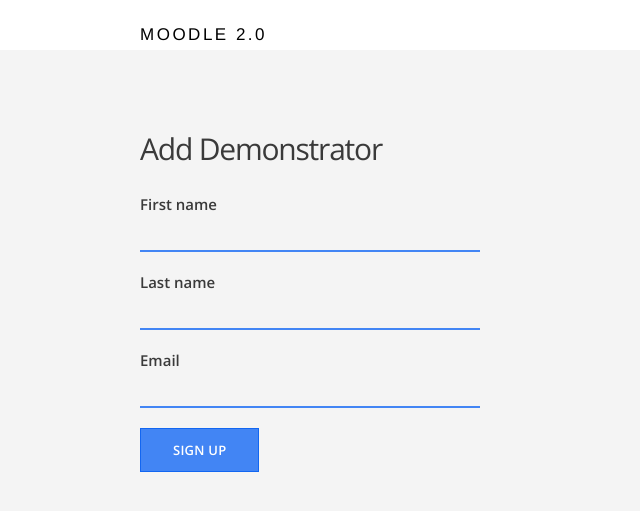
After one commit to Aver30/Moodle2v, a Flask app: page /enrollstd in a window 1280 px wide. The commit adds this page. Shown: the top 511 px of the page, without its empty margins (0-640 px from the left). Run offline with Flask 2, Linux system fonts and the light colour scheme.

Commit message:
Created html page to enroll students and modified other files to implement functionality. You can enroll students now

```diff
--- a/forms.py
+++ b/forms.py
@@ -13,3 +13,10 @@ class LoginForm(Form):
   email = StringField('Email', validators=[DataRequired("Please enter your email address."), Email("Please enter your email address.")])
   password = PasswordField('Password', validators=[DataRequired("Please enter a password.")])
   submit = SubmitField("Sign in")
+
+
+class EnrollForm(Form):
+  first_name = StringField('First name', validators=[DataRequired("Please enter your first name.")])
+  last_name = StringField('Last name', validators=[DataRequired("Please enter your last name.")])
+  email = StringField('Email', validators=[DataRequired("Please enter your email address.")])
+  submit = SubmitField('Sign up')
--- a/routes.py
+++ b/routes.py
@@ -1,6 +1,6 @@
 from flask import Flask, render_template, request, session, redirect, url_for
-from models import db, User
-from forms import LoginForm, SignupForm
+from models import db, User, Student
+from forms import LoginForm, SignupForm, EnrollForm
 
 
 
@@ -83,6 +83,26 @@ def signup():
         return render_template('signup.html', form=form)
 
 
+@app.route("/enrollstd", methods=["GET","POST"])
+def enrollstd():
+    form = EnrollForm()
+
+    if request.method == "POST":
+        if form.validate() == False:
+            return render_template('enrollstd.html', form=form)
+        else:
+
+            newstudent = Student(form.first_name.data, form.last_name.data, form.email.data)
+            db.session.add(newstudent)
+            db.session.commit()
+
+            return redirect(url_for('Lec_pageV2'))
+
+    elif request.method == "GET":
+        return render_template('enrollstd.html', form=form)
+
+
+
 
 @app.route("/dem-page", methods=["GET", "POST"])
 def dem_page():
--- a/templates/Lec-pageV2.html
+++ b/templates/Lec-pageV2.html
@@ -22,7 +22,7 @@
           <p>Available Actions: </p>
 
           <a href = "#" class = "btn-secondary">Add Rubrik</a>
-          <a href = "#" class = "btn-secondary">Add Student</a>
+          <a href = "{{ url_for('enrollstd') }}" class = "btn-secondary">Enroll Student</a>
           <a href = "{{ url_for('signup') }}" class = "btn-secondary">Add Demonstrator</a>
           <a href = "{{ url_for('ViewStudents_Dem') }}" class = "btn-secondary">View Students</a>
 
--- /dev/null
+++ b/templates/enrollstd.html
@@ -0,0 +1,51 @@
+{% extends "layout.html" %}
+
+{% block content %}
+  <main class="container signup-section">
+    <div class="section-content">
+      <h2>Add Demonstrator</h2>
+
+      <form method="POST" action="/enrollstd">
+        {{ form.hidden_tag() }}
+
+        <div class="form-group">
+          {{ form.first_name.label }}
+
+          {% if form.first_name.errors %}
+            {% for error in form.first_name.errors %}
+              <p class="error-message">{{ error }}</p>
+            {% endfor %}
+          {% endif %}
+
+          {{ form.first_name }}
+        </div>
+
+        <div class="form-group">
+          {{ form.last_name.label }}
+
+          {% if form.last_name.errors %}
+            {% for error in form.last_name.errors %}
+              <p class="error-message">{{ error }}</p>
+            {% endfor %}
+          {% endif %}
+
+          {{ form.last_name }}
+        </div>
+
+        <div class="form-group">
+          {{ form.email.label }}
+
+          {% if form.email.errors %}
+            {% for error in form.email.errors %}
+              <p class="error-message">{{ error }}</p>
+            {% endfor %}
+          {% endif %}
+
+          {{ form.email }}
+        </div>
+
+        {{ form.submit(class="btn-primary") }}
+      </form>
+    </div>
+  </main>
+{% endblock %}
```
Also changed, not shown: models.py (+16 -0 lines), 2 other files.
